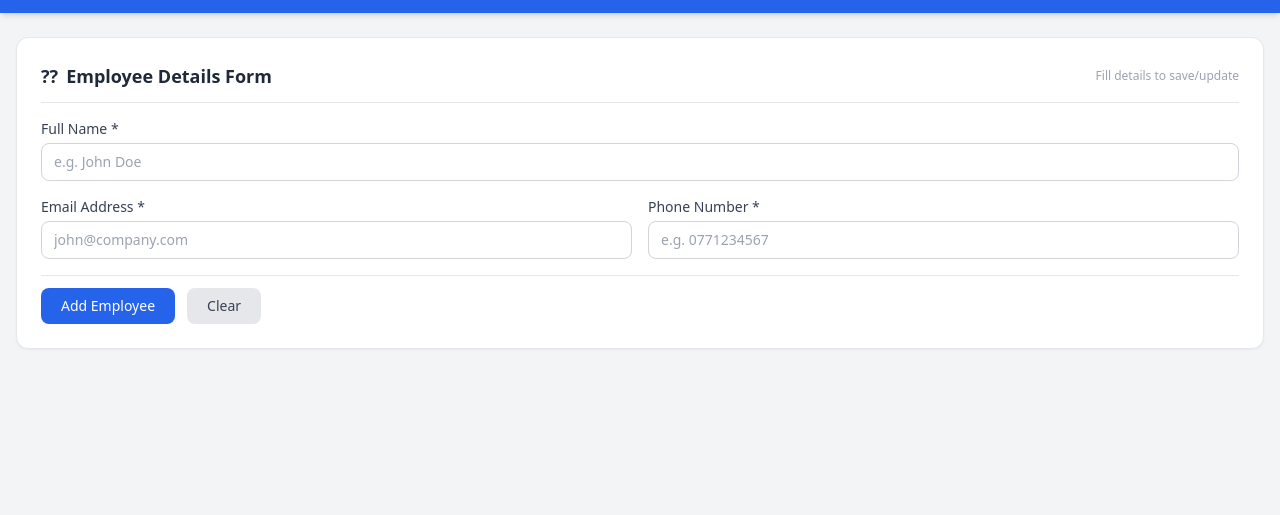
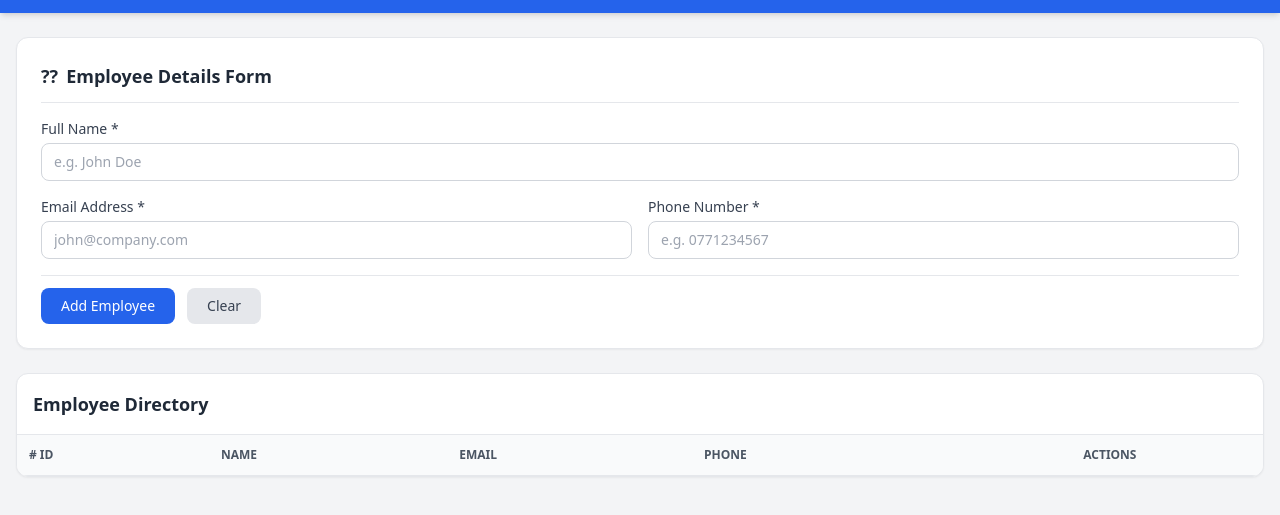
Before and after one commit to sakunathejan/employee-management-system, a plain HTML site: page index.html in a window 1280 px wide. Shown: the part 67-582 px from the top of the page. Drawn offline with nearby package versions, Linux system fonts and the light colour scheme.

Commit message:
feat(ui): design employee directory table with action headers

```diff
--- a/index.html
+++ b/index.html
@@ -24,7 +24,6 @@
         <h2 class="text-lg font-semibold text-gray-800 flex items-center gap-2">
           <span>??</span> Employee Details Form
         </h2>
-        <span class="text-xs text-gray-400">Fill details to save/update</span>
       </div>
       <form id="employeeForm" class="space-y-4">
         <input type="hidden" id="employeeId" value="0">
@@ -48,6 +47,26 @@
         </div>
       </form>
     </section>
+    <section class="bg-white rounded-xl shadow-sm border border-gray-200 overflow-hidden">
+      <div class="p-4 border-b border-gray-200 flex justify-between items-center">
+        <h2 class="text-lg font-semibold text-gray-800">Employee Directory</h2>
+      </div>
+      <div class="overflow-x-auto">
+        <table class="w-full text-left border-collapse text-sm">
+          <thead class="bg-gray-50 border-b border-gray-200 text-xs font-semibold text-gray-600 uppercase">
+            <tr>
+              <th class="py-3 px-3"># ID</th>
+              <th class="py-3 px-3">Name</th>
+              <th class="py-3 px-3">Email</th>
+              <th class="py-3 px-3">Phone</th>
+              <th class="py-3 px-3 text-center">Actions</th>
+            </tr>
+          </thead>
+          <tbody id="employeeTableBody" class="divide-y divide-gray-100 text-gray-700">
+          </tbody>
+        </table>
+      </div>
+    </section>
   </main>
   <script src="App.js"></script>
 </body>
```
